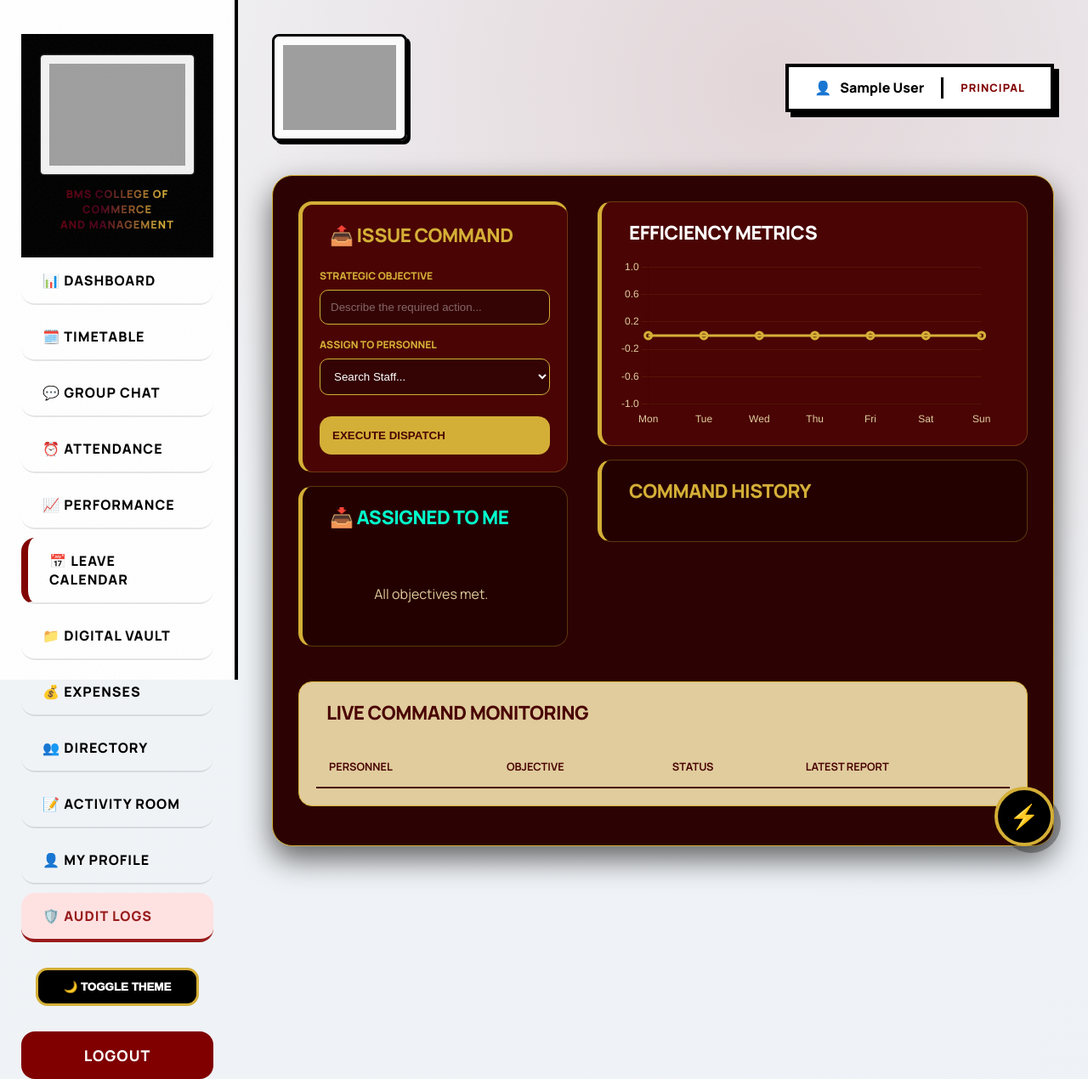
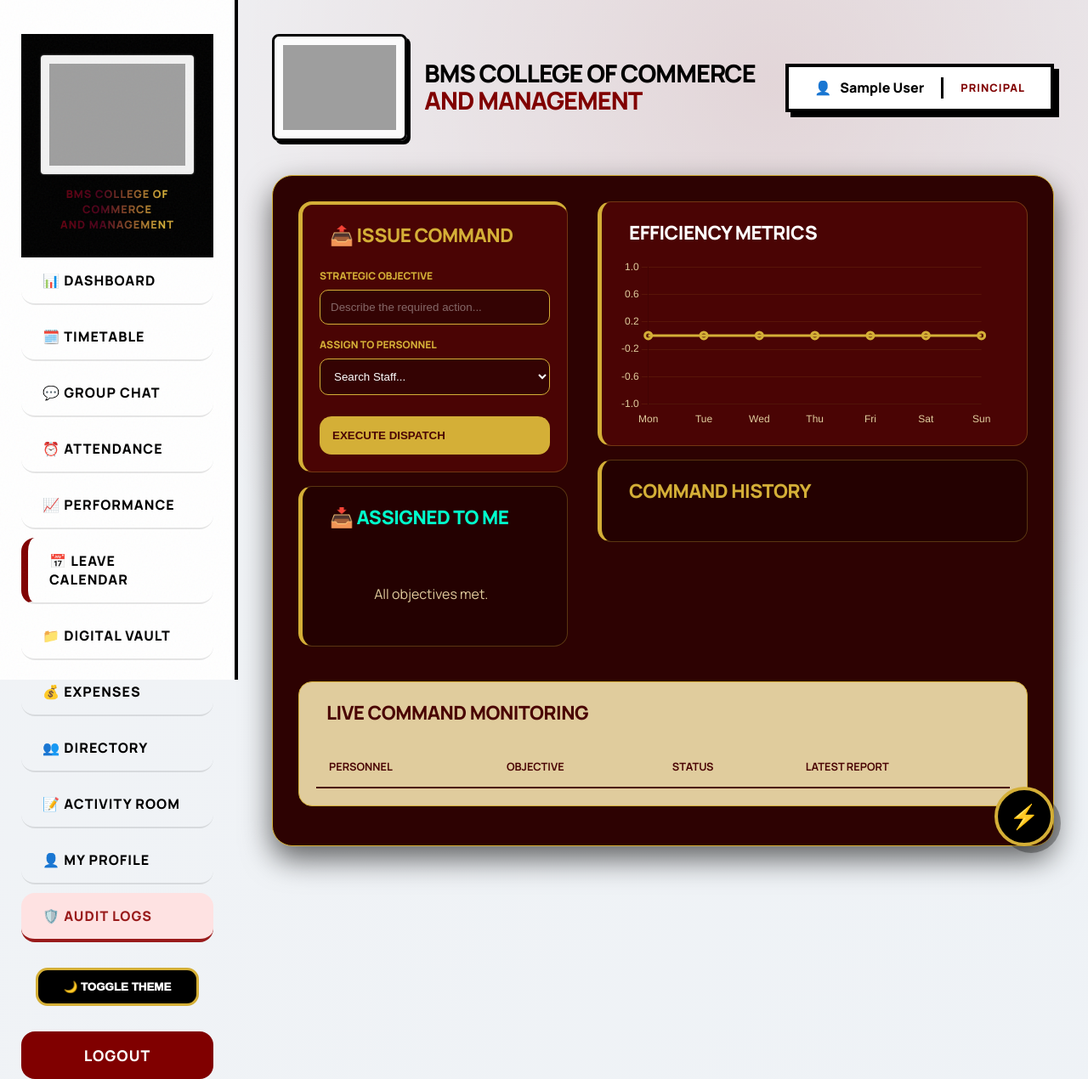
Before and after one commit to pk7745/erp, a Flask app: page /activity_room in a window 1280 px wide. Shown: the whole page at 85% size. Run offline with Flask 3, Linux system fonts and the light colour scheme; the visitor is signed in with stand-in values (Sample User, id 1); data comes from the database, SQL or seed files in the repository; data that the repository does not hold is empty; some libraries are stand-ins or nearby versions; grey boxes are pictures that could not be loaded.

Commit message:
Update base.html

```diff
--- a/templates/base.html
+++ b/templates/base.html
@@ -223,8 +223,16 @@
 
     <div class="main">
         <div style="display: flex; justify-content: space-between; align-items: center; margin-bottom: 40px;">
-            <div style="padding: 10px; background: rgba(255,255,255,0.8); border: 3px solid #000; box-shadow: 4px 4px 0px #000; border-radius: 8px;">
-                <img src="https://www.bmsccm.ac.in/img/ll.png" alt="BMSCCM Logo" style="height: 100px; width: auto; display: block;">
+            <div style="display: flex; align-items: center; gap: 20px;">
+                <div style="padding: 10px; background: rgba(255,255,255,0.8); border: 3px solid #000; box-shadow: 4px 4px 0px #000; border-radius: 8px;">
+                    <img src="https://www.bmsccm.ac.in/img/ll.png" alt="BMSCCM Logo" style="height: 100px; width: auto; display: block;">
+                </div>
+                <div style="display: flex; flex-direction: column;">
+                    <h1 style="margin: 0; font-family: 'Manrope', sans-serif; font-weight: 950; font-size: 1.8rem; line-height: 1.1; color: var(--imp-black); letter-spacing: -1px; text-transform: uppercase;">
+                        BMS College of Commerce<br>
+                        <span style="color: var(--imp-crimson);">and Management</span>
+                    </h1>
+                </div>
             </div>
 
             {% if session['name'] %}
```
